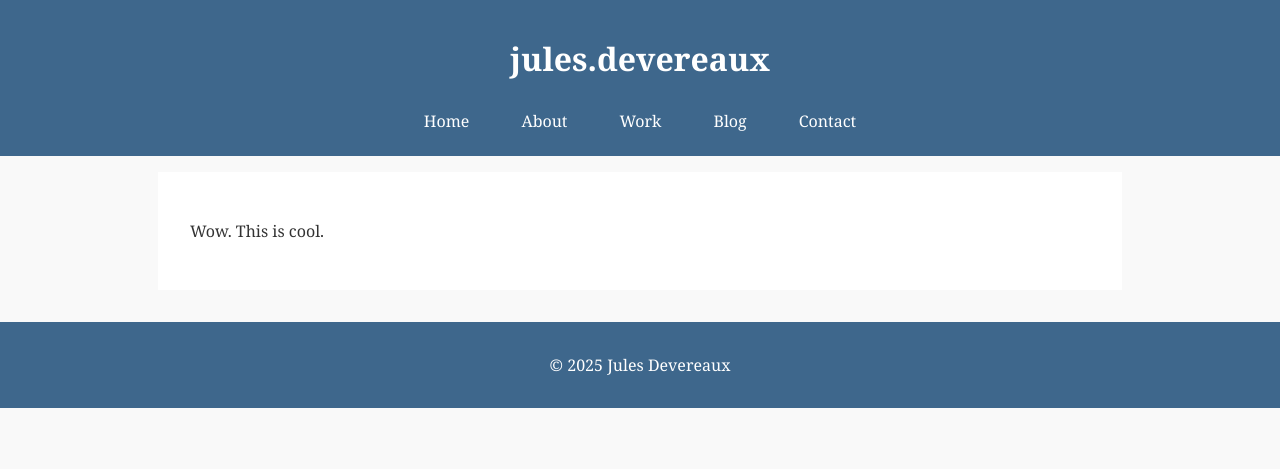
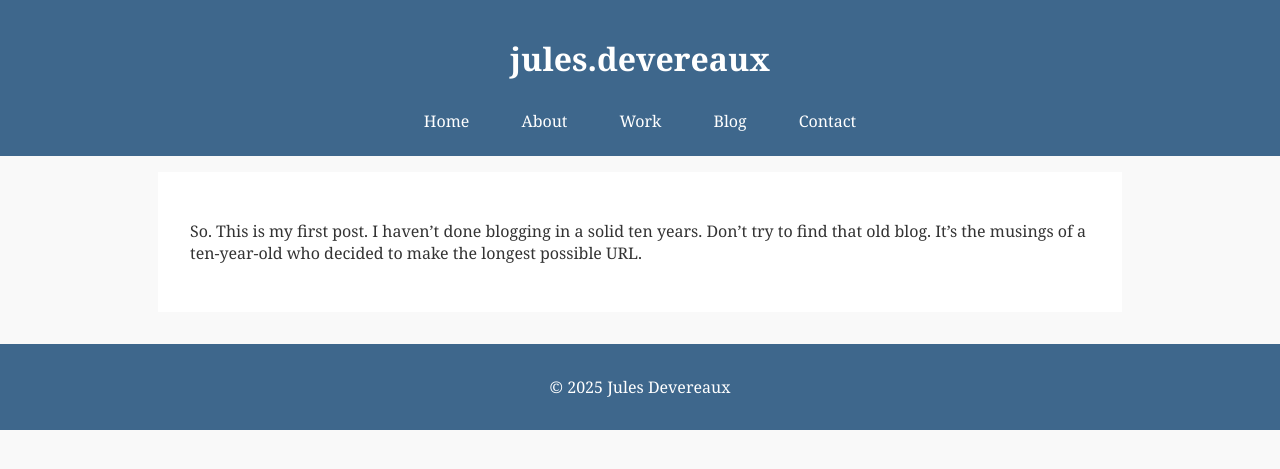
Before and after one commit to julesdevereaux/julesdevereaux.github.io, a Jekyll site: the page built from _posts/2025-07-14-test.md, in a window 1280 px wide. Shown: the top 469 px of the page. Built offline with Jekyll 4.4.1, drawn with Linux system fonts in a browser that asks for light colours.

Commit message:
Update 2025-07-14-test.md

```diff
--- a/_posts/2025-07-14-test.md
+++ b/_posts/2025-07-14-test.md
@@ -3,4 +3,4 @@ layout: default
 title: "First Post"
 ---
 
-Wow. This is cool.
+So. This is my first post. I haven't done blogging in a solid ten years. Don't try to find that old blog. It's the musings of a ten-year-old who decided to make the longest possible URL.
```
